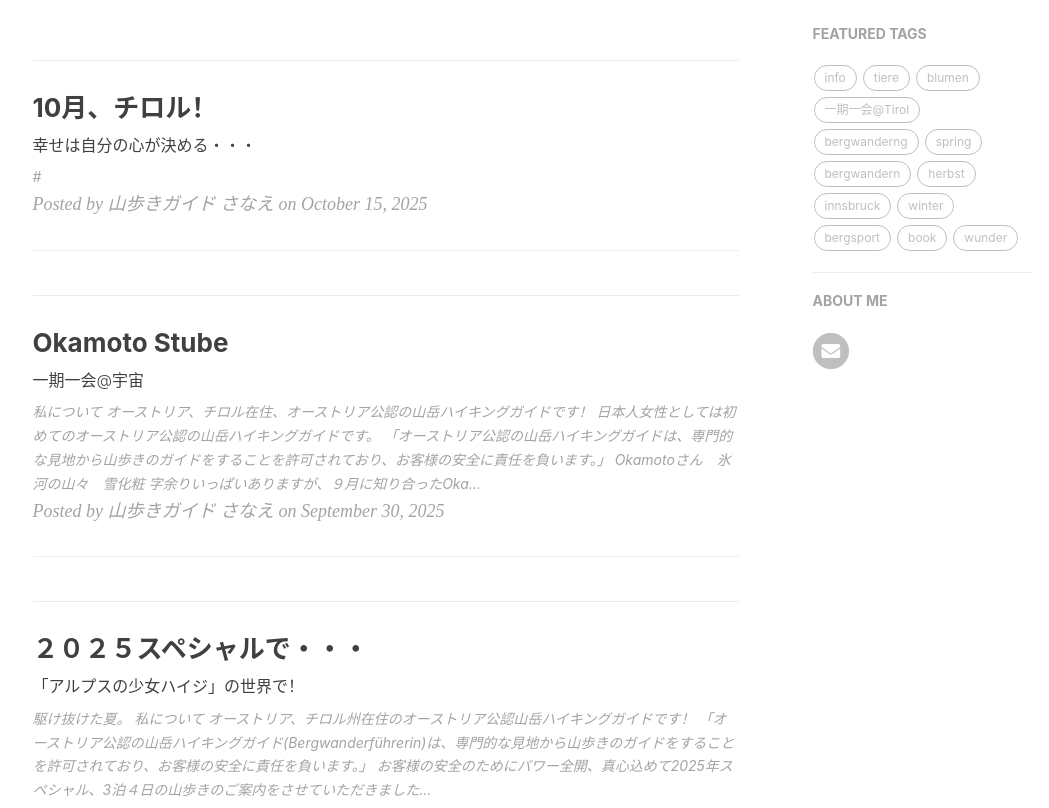
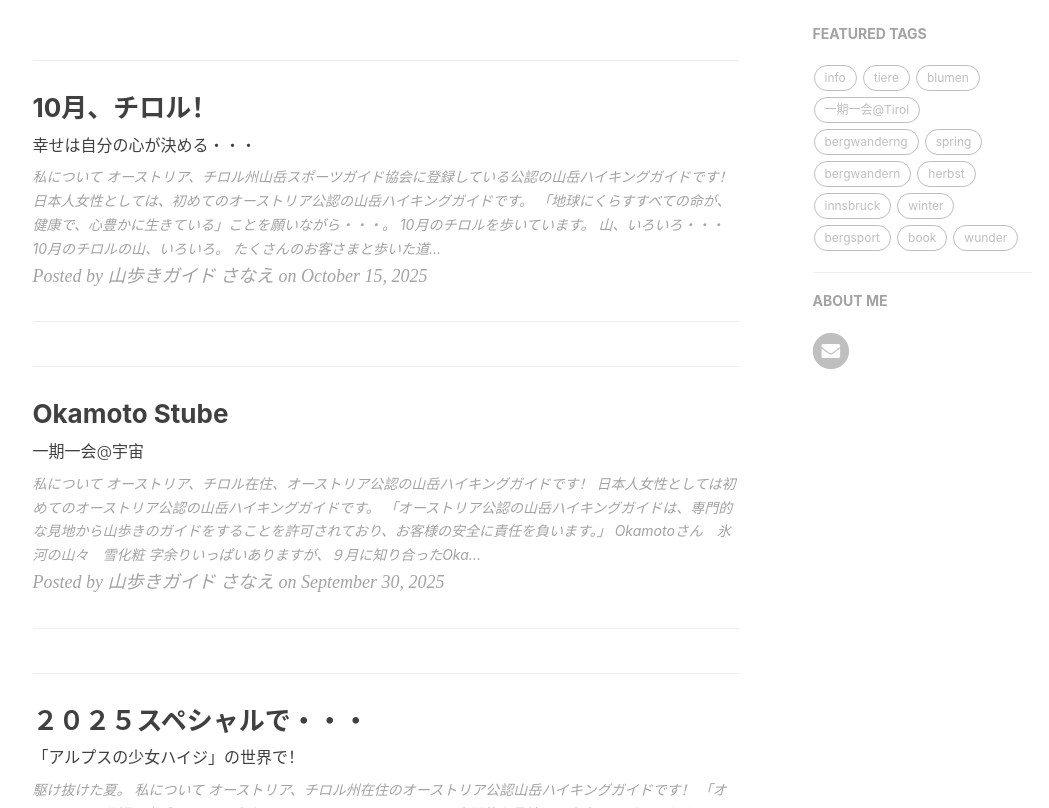
Before and after one commit to yamayagi/yamayagi.github.io, a Jekyll site: the page built from index.html, in a window 1280 px wide and 900 px high, scrolled down 330 px, cut to the strip 92-900 px from the top of the window. Shown: the whole strip, without its empty margins (135-1184 px from the left). Built offline with Jekyll 4.4.1, drawn with Linux system fonts in a browser that asks for light colours; nearby versions of some CDN libraries; the list of posts is cut into pages by our own code; comment, search, counter and statistics services are not loaded.

Commit message:
Update 2025-10-15-herbst.md

```diff
--- a/_posts/2025-10-15-herbst.md
+++ b/_posts/2025-10-15-herbst.md
@@ -4,4 +4,57 @@
 tags: [herbst]
 ---
 
-#
+# 私について
+
+オーストリア、チロル州山岳スポーツガイド協会に登録している公認の山岳ハイキングガイドです！
+
+日本人女性としては、初めてのオーストリア公認の山岳ハイキングガイドです。
+
+「地球にくらすすべての命が、健康で、心豊かに生きている」ことを願いながら・・・。
+
+![20251014vernagthütte](https://piwigo.schickl.de/i.php?/upload/2025/10/15/20251015115654-9cded74c-me.jpg)
+
+10月のチロルを歩いています。
+
+
+# 山、いろいろ・・・
+
+10月のチロルの山、いろいろ。
+
+![20251002Seefeld](https://piwigo.schickl.de/i.php?/upload/2025/10/04/20251004113328-d401333f-me.jpg)
+
+たくさんのお客さまと歩いた道。
+
+「一生忘れません！」「名ガイド！！」「また来ます。」「会えて嬉しかった。」「自由が好きなんだな。」・・・
+たくさんの気づき、嬉しいお言葉をいただきました。ありがとうございました。
+
+![2025103Nordkettebahn](https://piwigo.schickl.de/i.php?/upload/2025/10/15/20251015115533-795878a2-me.jpg)
+
+10月、山は秋色・・・。
+
+
+# well being
+
+健康第一！
+たっぷり寝て、よく噛んで（？？？・・・牛のようにゆっくり）食べて、運動して、元気です。
+
+幸せか・・・？
+自然の中で・・・。
+
+![20251013raityou](https://piwigo.schickl.de/i.php?/upload/2025/10/15/20251015115408-ede5f019-me.jpg)
+
+ふぅ、深呼吸。
+もやもや雲の中。
+
+「うん、幸せだ。」
+
+幸せは、自分の心が決めるのだ・・・。チロルの自然の中で、いろんな人との一期一会。この上ない幸せ！
+
+
+# 飛べ飛べ、ヒゲタカ！
+
+稀少なヒゲタカ。
+
+![20251014Bardgeier](https://piwigo.schickl.de/i.php?/upload/2025/10/15/20251015115623-cd4332f1-me.jpg)
+
+びゅーん、大きな羽を広げて・・・。
```
